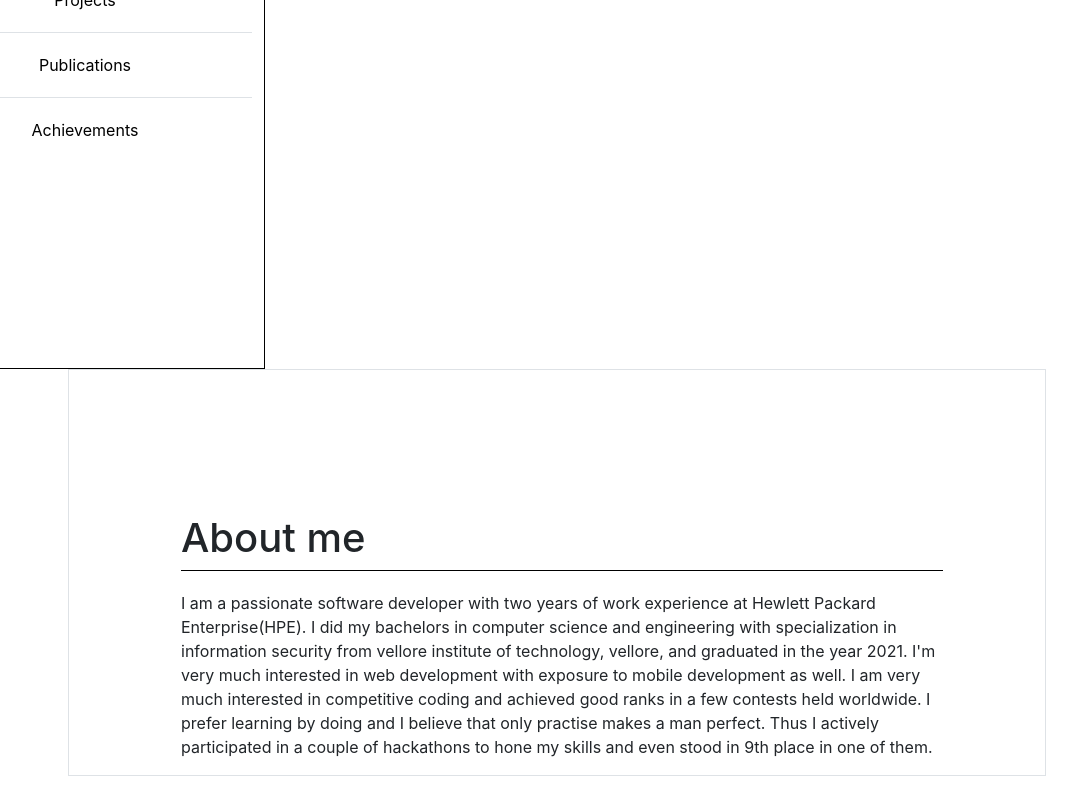
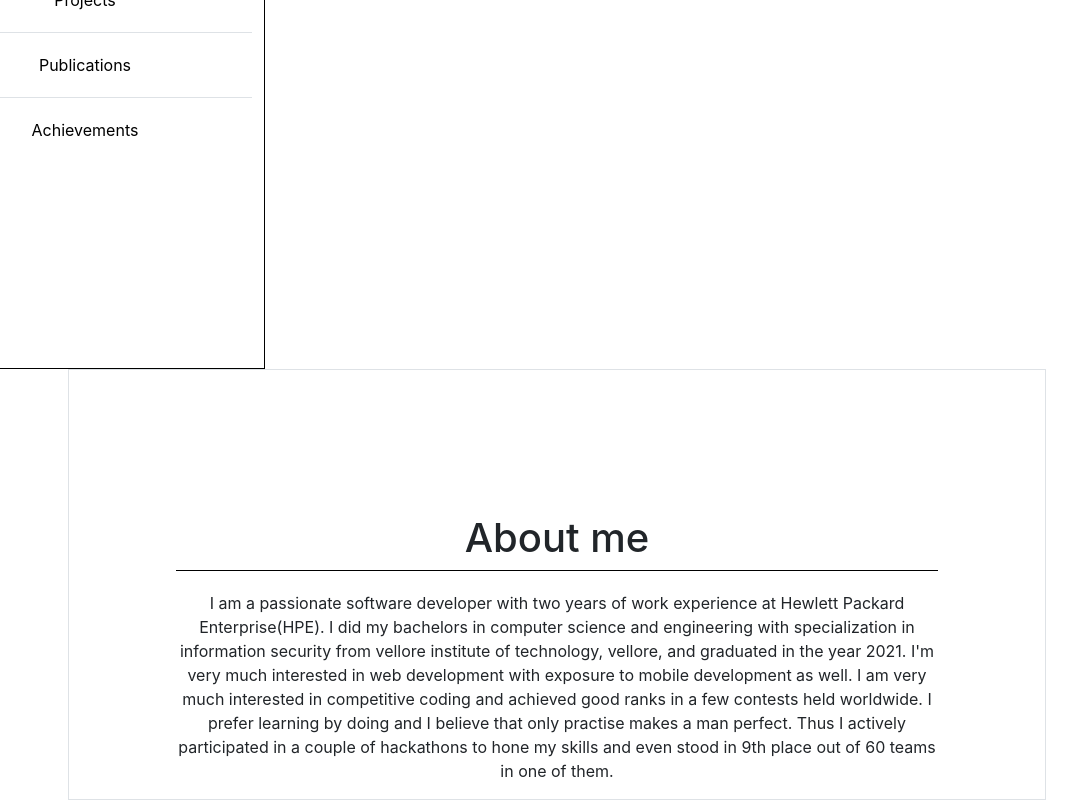
Before and after one commit to samar08/samar08.github.io, a React (Create React App) app: page / in a window 1280 px wide. Shown: the part 429-1229 px from the top of the page, without its empty margins (83-1160 px from the left). Before the commit the page ends 1205 px from the top, so only its background shows below. Built offline with nearby package versions, Linux system fonts and the light colour scheme; the HTML template or start-up script is replaced by a standard one.

Commit message:
<center> tag

```diff
--- a/src/pages/Aboutme.js
+++ b/src/pages/Aboutme.js
@@ -3,17 +3,19 @@
 const Aboutme = () => {
   return (
     <div>
+      <center>
       <div className='box'>
         <h1>About me</h1>
       </div>
-      <div style={{marginLeft:"100px", marginTop:'20px', width:'80%'}}>
+      <div style={{ marginTop:'20px', width:'80%'}}>
        <p> I am a passionate software developer with two years of work experience at Hewlett Packard Enterprise(HPE). I did my bachelors in computer science and engineering with specialization in information security from vellore institute of technology, vellore, and graduated in the year 2021.
       I'm very much interested in web development with exposure to mobile development as well. I am very much interested in competitive coding and achieved good ranks in a few contests held worldwide. I prefer learning by doing and I believe that only practise makes a man perfect.
-      Thus I actively participated in a couple of hackathons to hone my skills and even stood in 9th place in one of them.
+      Thus I actively participated in a couple of hackathons to hone my skills and even stood in 9th place out of 60 teams in one of them.
 
 
        </p>
       </div>
+      </center>
     </div>
   )
 }
--- a/src/pages/Achievements.js
+++ b/src/pages/Achievements.js
@@ -3,10 +3,11 @@
 const Achievements = () => {
   return (
     <div>
+      <center>
       <div className='box'>
         <h1>Achievements</h1>
       </div>
-      <div style={{marginLeft:"100px", marginTop:'20px', width:'80%'}}>
+      <div style={{ marginTop:'20px', width:'80%'}}>
         <p>1. Achieved <a href="https://www.hackerrank.com/certificates/bd636d909de2" target='_blank'>React(basic) certificate</a> from HackerRank in April 2024.</p>
       <p> 2. Received <a href="https://drive.google.com/file/d/1SHDJnRJZ4lm_wilSidFIk8FNK9OBU2us/view?usp=sharing" target='_blank'>appreciation letter</a> from project lead at HPE in december 2022.</p>
       <p>3. Achieved rank of <a href="https://drive.google.com/file/d/1ktynKGl7BzGpZzf6YN1fVFuC-f9aCzsY/view?usp=sharing" target='_blank'>1721 out of 10000+</a> participants in Google kickstart round c 2020.</p>
@@ -16,6 +17,7 @@
       <p>7. <a href="https://drive.google.com/file/d/1lNdca8CzIhySf8FBJnWoWccMiBCmXuSR/view?usp=sharing" target='_blank'>9th place out of 60 teams</a> in DEVSOC, a college hackathon conducted by codechef-vit in march 2019.</p>
       <p>8. <a href="https://drive.google.com/file/d/1lOAl_YSKflF7MBnRa-RTSinkyNHLPWYY/view?usp=sharing" target='_blank'>Finalist</a> in Math-a-Thon conducted by department of mathematics vit in march 2019.</p>
       </div>
+      </center>
       </div>
 
   )
--- a/src/pages/Publications.js
+++ b/src/pages/Publications.js
@@ -3,15 +3,18 @@
 const Publications = () => {
   return (
     <div>
+      <center>
       <div className='box'>
         <h1>Publications</h1>
       </div>
-      <div style={{marginLeft:"100px", marginTop:'20px', width:'80%'}}>
+
+      <div style={{  marginTop:'20px', width:'80%'}}>
     <p>1. Dr. Geetha Mary A, Attunuru Mohana samara simha reddy, Keshav Agarwal, Sumegha Sawa. <b>Optimized support balance model for sensitive rule hiding.</b> INTERNATIONAL JOURNAL OF SCIENTIFIC TECHNOLOGY RESEARCH, IJSTR, 2020.</p>
       <p><a href="https://www.ijstr.org/final-print/apr2020/Optimized-Support-Balance-Model-For-Sensitive-Rule-Hiding.pdf" target='_blank'>Link to paper</a></p>
       <p>2. Prithvi Chintha, A.M. Samara simha reddy, N.K. Sri Balaaji, Narayanan Prasanth. <b>GET BIKE: A CYCLE LENDING SYSTEM.</b> INTERNATIONAL JOURNAL OF RESEARCH AND ANALYTICAL REVIEWS, IJRAR, May 2019.</p>
       <p><a href="https://ijrar.org/viewfull.php?&p_id=IJRAR19K1065" target='_blank'>Link to paper</a></p>
       </div>
+      </center>
     </div>
   )
 }
--- a/src/styles/style.css
+++ b/src/styles/style.css
@@ -12,7 +12,8 @@
 }
 .box{
     width:80%;
-    margin-left: 100px;
+    /* text-align: center; */
+    /*margin-left: 100px;*/
     margin-top: 144px;
     border-bottom: 1px solid black;
 }
```
